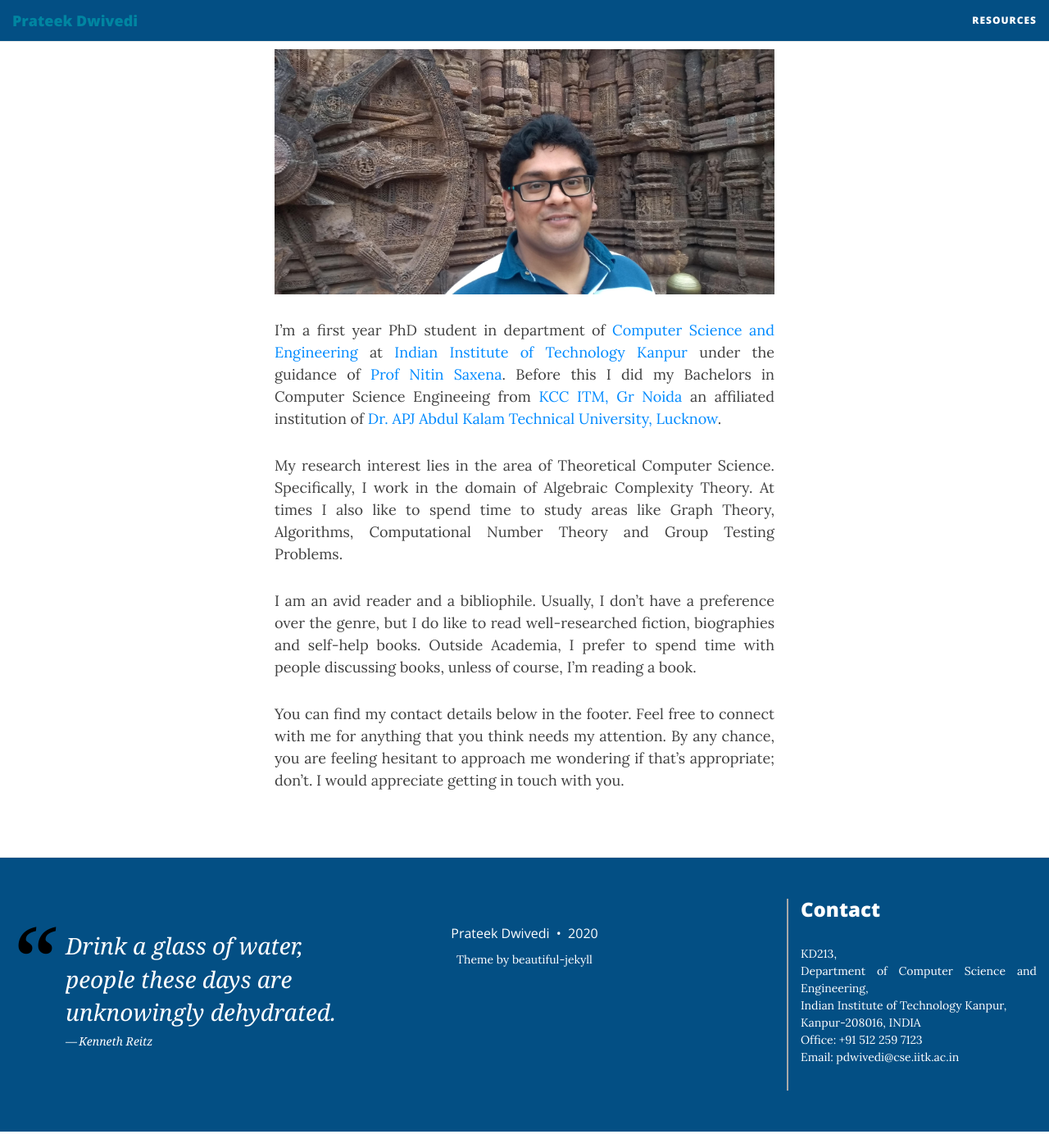
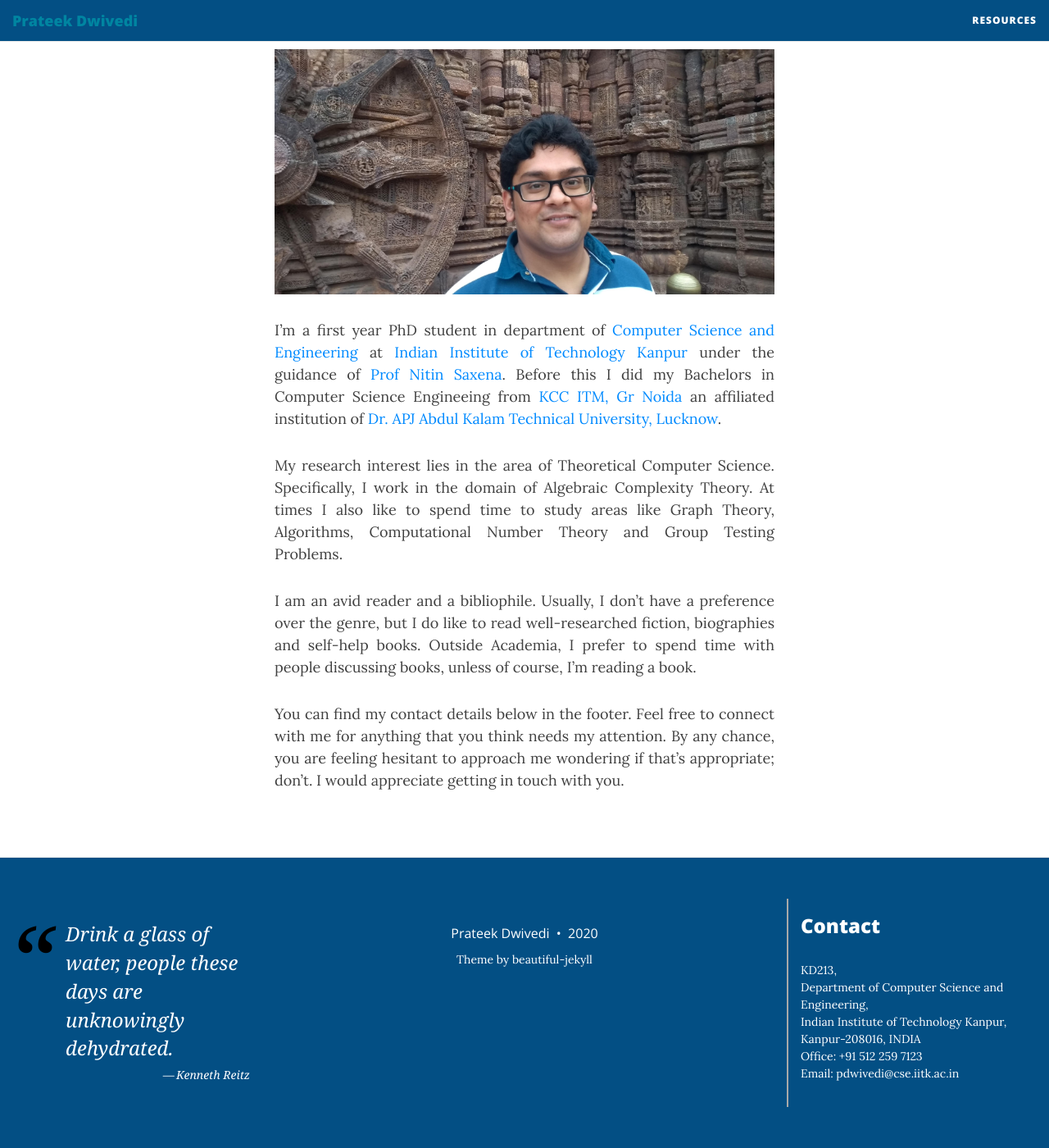
Before and after one commit to prateekdwv/prateekdwv.github.io, a Jekyll site: the page built from index.md, in a window 1280 px wide and 1400 px high, scrolled down 242 px. Shown: the whole window at 82% size. Built offline with Jekyll 4.4.1, drawn with Linux system fonts in a browser that asks for light colours; nearby versions of some CDN libraries.

Commit message:
Fixed footer misalignment on smaller screen

```diff
--- a/_includes/footer.html
+++ b/_includes/footer.html
@@ -1,7 +1,7 @@
 <footer>
   <div class="container-fluid beautiful-jekyll-footer">
     <div class="row">
-      <div class="col-lg-3">
+      <div class="col-md-3">
           <blockquote>
               {{ site.author.quote }}
               {% if site.author.quote-cite %}
@@ -9,7 +9,7 @@
               {% endif %}
           </blockquote>
       </div>
-      <div class="col-lg-6">
+      <div class="col-md-6">
         <!-- <ul class="list-inline text-center footer-links">
           {%- for link in site.social-network-links -%}
             {%- assign curkey = link[0] -%}
@@ -54,9 +54,9 @@
         </p>
       </div>
 
-      <div class="col-lg-3 hidden-xs hidden-sm hidden-md"  style="border-left:2px solid; border-color:darkgray;">
-          <h3 class="list-inline text-muted">Contact</h3>
-          <p class="text-muted">
+      <div class="col-md-3 contact">
+          <h3 class="list-inline text-muted contact-heading">Contact</h3>
+          <p class="text-muted contact-heading">
             KD213, <br> Department of Computer Science and Engineering, <br>
             Indian Institute of Technology Kanpur, <br>
             Kanpur-208016, INDIA <br>
@@ -64,16 +64,6 @@
             Email: pdwivedi@cse.iitk.ac.in
           </p>
       </div>
-
-      <div class="visible-xs visible-sm visible-md hidden-lg"  style="text-align:center">
-        <h3 class="list-inline text-muted" style="padding-top: 20px">Contact</h3>
-        <p class="text-muted" style="margin:15px">
-          KD213, <br> Department of Computer Science and Engineering, <br>
-          Indian Institute of Technology Kanpur, <br>
-          Kanpur-208016, INDIA <br>
-          Office: +91 512 259 7123
-        </p>
-    </div>
     </div>
   </div>
 </footer>
--- a/css/main.css
+++ b/css/main.css
@@ -807,15 +807,25 @@
 
 blockquote {
   font-family: Georgia, serif;
-  font-size:28px;
   font-style: italic;
-  width: 500px;
   border-left-color: {{ site.footer-col }};
   margin: 0.25em 0;
-  padding: 30px 60px;
+  padding: 20px 0px 20px 60px;
   line-height: 1.45;
   position: relative;
   color: white;
+  }
+
+  @media only screen and (min-width: 768px){
+    blockquote{
+      font-size: 24px;
+    }
+  }
+
+  @media only screen and (max-width: 767px){
+    blockquote{
+      font-size: 20px;
+    }
   }
 
   blockquote:before {
@@ -835,6 +845,7 @@
   font-size: 14px;
   display: block;
   margin-top: 5px;
+  text-align: right;
   }
 
   blockquote cite:before {
@@ -845,3 +856,29 @@
     width: 100%;
     display: block;
   }
+
+  .contact {
+    padding-top: 20px;
+  }
+
+  .contact-heading {
+    text-align: center;
+  }
+
+  .contact-content {
+    text-align: center;
+  }
+
+  @media only screen and (min-width: 992px){
+    .contact{
+      border-left:2px solid;
+      border-color:darkgray;
+    }
+    .contact-heading {
+      text-align: left;
+    }
+
+    .contact-content {
+      text-align: left;
+    }
+  }
```
Lines whose indentation alone changed are shown as unchanged.
